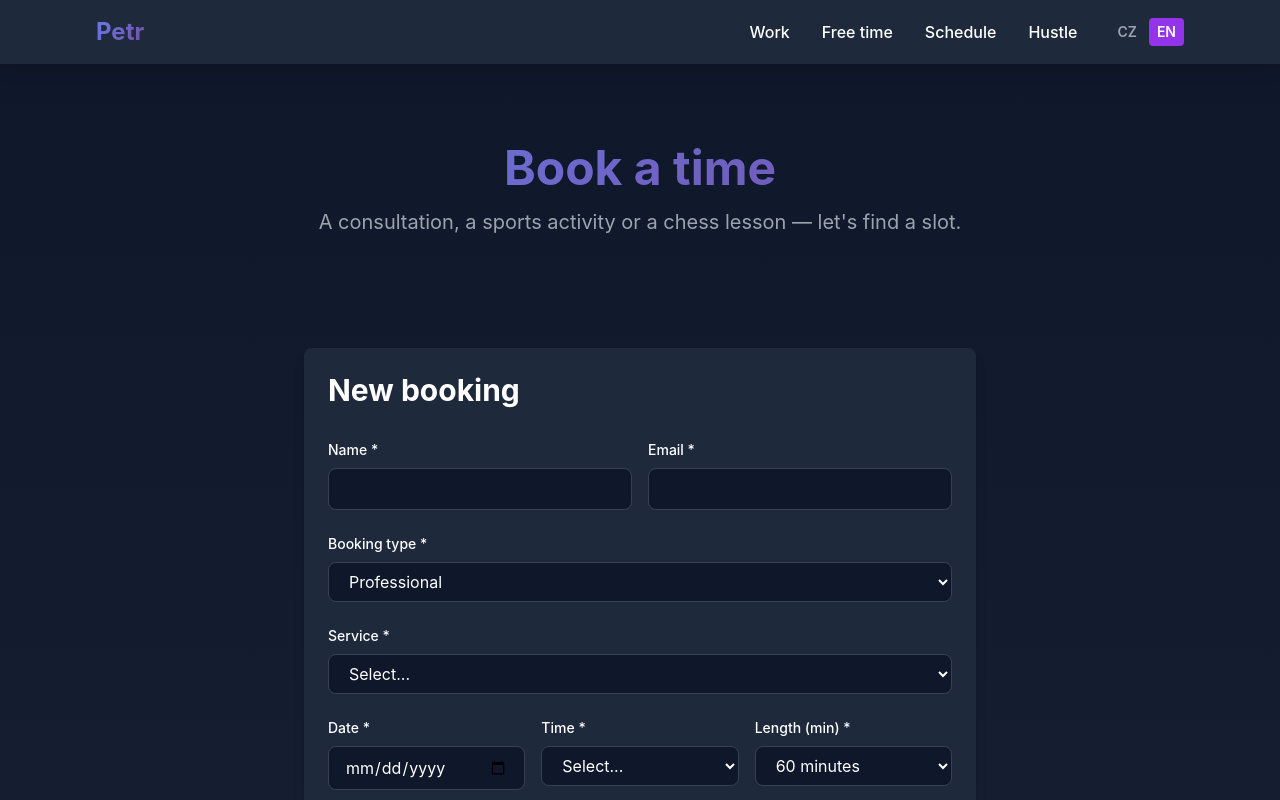
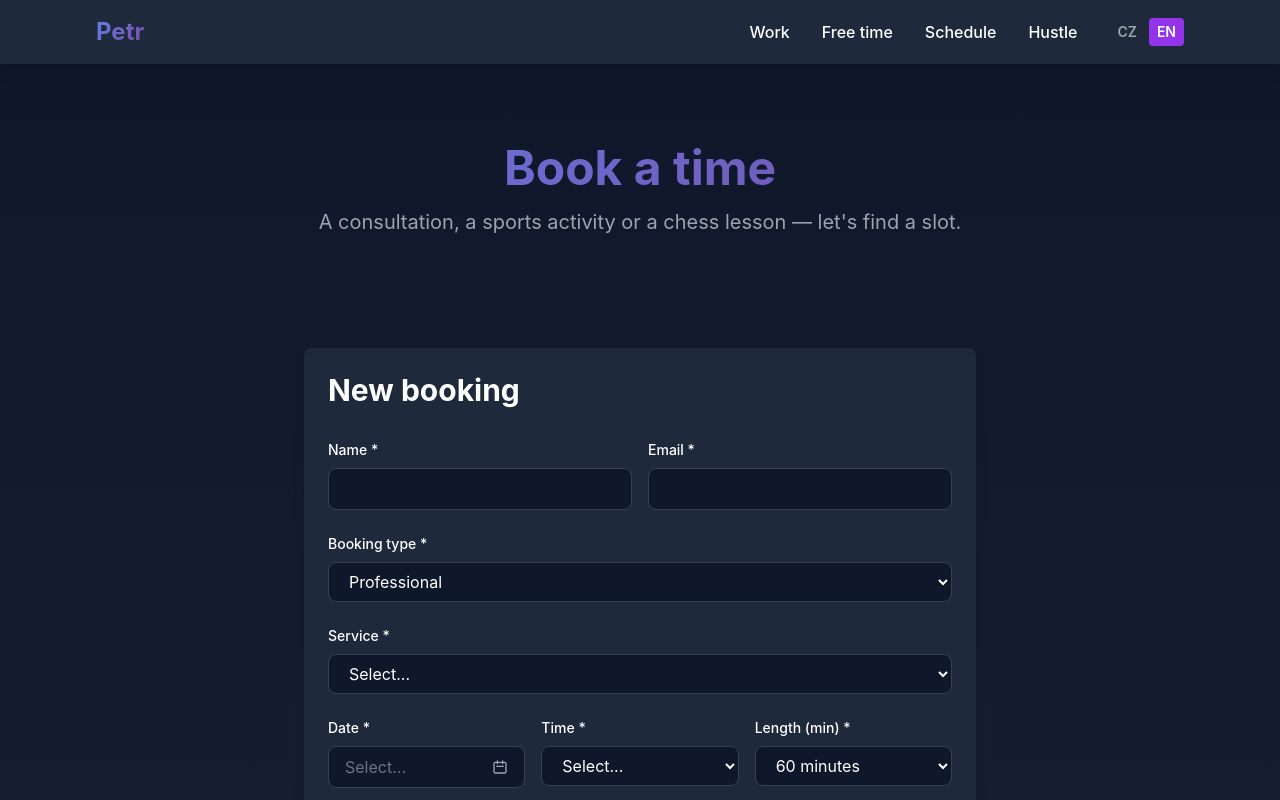
Before and after one commit to petrhollan22/petr-portfolio, a Next.js app: page /en/schedule-time in a window 1280 px wide. Shown: the top 800 px of the page. Built offline with nearby package versions, Linux system fonts and the light colour scheme.

Commit message:
i18n phase 2: translate all content

```diff
--- a/app/[locale]/schedule-time/page.tsx
+++ b/app/[locale]/schedule-time/page.tsx
@@ -6,6 +6,7 @@ import { useTranslations, useLocale } from 'next-intl';
 import { workServices, scheduleActivities } from '@/data/services';
 import { pick } from '@/lib/localized';
 import ContactForm from '@/components/ContactForm';
+import DatePicker from '@/components/DatePicker';
 
 function BookingForm() {
   const t = useTranslations('schedule');
@@ -100,7 +101,13 @@ function BookingForm() {
         <div className="grid md:grid-cols-3 gap-4">
           <div>
             <label className="block text-sm font-medium mb-2">{t('date')} *</label>
-            <input type="date" name="date" value={b.date} onChange={onChange} required min={today} className={field} />
+            <DatePicker
+              value={b.date}
+              onChange={(v) => setB((p) => ({ ...p, date: v }))}
+              locale={locale}
+              placeholder={t('choose')}
+              className={field}
+            />
           </div>
           <div>
             <label className="block text-sm font-medium mb-2">{t('time')} *</label>
--- a/app/globals.css
+++ b/app/globals.css
@@ -56,3 +56,48 @@ button {
 .container {
   @apply max-w-6xl mx-auto px-4 sm:px-6 lg:px-8;
 }
+
+.rdp-dark {
+  --rdp-cell-size: 38px;
+  --rdp-accent-color: #7c3aed;
+  --rdp-background-color: #1e293b;
+  --rdp-outline: 2px solid #7c3aed;
+  --rdp-outline-selected: 2px solid #7c3aed;
+  margin: 0;
+  color: #e2e8f0;
+}
+
+.rdp-dark .rdp-day_selected,
+.rdp-dark .rdp-day_selected:hover {
+  background-color: #7c3aed;
+  color: #fff;
+}
+
+.rdp-dark .rdp-day:hover:not([disabled]) {
+  background-color: #334155;
+}
+
+.rdp-dark .rdp-day_disabled {
+  color: #475569;
+  opacity: 0.5;
+}
+
+.rdp-dark .rdp-head_cell {
+  color: #94a3b8;
+  font-weight: 600;
+  font-size: 0.75rem;
+}
+
+.rdp-dark .rdp-caption_label {
+  color: #e2e8f0;
+  font-size: 0.95rem;
+}
+
+.rdp-dark .rdp-nav_button {
+  color: #94a3b8;
+}
+
+.rdp-dark .rdp-nav_button:hover {
+  background-color: #334155;
+  color: #fff;
+}
--- /dev/null
+++ b/components/DatePicker.tsx
@@ -0,0 +1,88 @@
+'use client';
+
+import { useState, useRef, useEffect } from 'react';
+import { DayPicker } from 'react-day-picker';
+import { cs, enUS } from 'date-fns/locale';
+import { format, parse, startOfDay } from 'date-fns';
+import 'react-day-picker/dist/style.css';
+
+interface Props {
+  value: string;
+  onChange: (value: string) => void;
+  locale: string;
+  placeholder: string;
+  className: string;
+}
+
+export default function DatePicker({ value, onChange, locale, placeholder, className }: Props) {
+  const [open, setOpen] = useState(false);
+  const [isMobile, setIsMobile] = useState(false);
+  const ref = useRef<HTMLDivElement>(null);
+
+  useEffect(() => {
+    setIsMobile(window.matchMedia('(max-width: 767px)').matches);
+  }, []);
+
+  useEffect(() => {
+    if (!open) return;
+    const onClickOutside = (e: MouseEvent) => {
+      if (ref.current && !ref.current.contains(e.target as Node)) setOpen(false);
+    };
+    document.addEventListener('mousedown', onClickOutside);
+    return () => document.removeEventListener('mousedown', onClickOutside);
+  }, [open]);
+
+  const today = startOfDay(new Date());
+  const selected = value ? parse(value, 'yyyy-MM-dd', new Date()) : undefined;
+  const dfnsLocale = locale === 'en' ? enUS : cs;
+
+  if (isMobile) {
+    return (
+      <input
+        type="date"
+        value={value}
+        onChange={(e) => onChange(e.target.value)}
+        required
+        min={format(today, 'yyyy-MM-dd')}
+        className={className}
+      />
+    );
+  }
+
+  return (
+    <div className="relative" ref={ref}>
+      <button
+        type="button"
+        onClick={() => setOpen(!open)}
+        className={`${className} text-left flex items-center justify-between`}
+      >
+        <span className={value ? '' : 'text-gray-500'}>
+          {value ? format(selected!, 'd. M. yyyy', { locale: dfnsLocale }) : placeholder}
+        </span>
+        <svg className="w-4 h-4 text-gray-400 shrink-0" fill="none" stroke="currentColor" viewBox="0 0 24 24">
+          <path strokeLinecap="round" strokeLinejoin="round" strokeWidth={2}
+            d="M8 7V3m8 4V3m-9 8h10M5 21h14a2 2 0 002-2V7a2 2 0 00-2-2H5a2 2 0 00-2 2v12a2 2 0 002 2z" />
+        </svg>
+      </button>
+
+      {open && (
+        <div className="absolute z-50 mt-2 p-3 bg-secondary border border-gray-700 rounded-lg shadow-xl">
+          <DayPicker
+            mode="single"
+            selected={selected}
+            onSelect={(date) => {
+              if (date) {
+                onChange(format(date, 'yyyy-MM-dd'));
+                setOpen(false);
+              }
+            }}
+            disabled={{ before: today }}
+            locale={dfnsLocale}
+            weekStartsOn={1}
+            className="rdp-dark"
+          />
+        </div>
+      )}
+    </div>
+  );
+}
--- a/package.json
+++ b/package.json
@@ -16,6 +16,7 @@
     "next-intl": "^4.13.5",
     "react": "^18.2.0",
     "react-calendar": "^4.6.0",
+    "react-day-picker": "^8.10.1",
     "react-dom": "^18.2.0",
     "react-select": "^5.7.0"
   },
```
Also changed, not shown: 1 other file (tests, documents, lock files or other folders).
